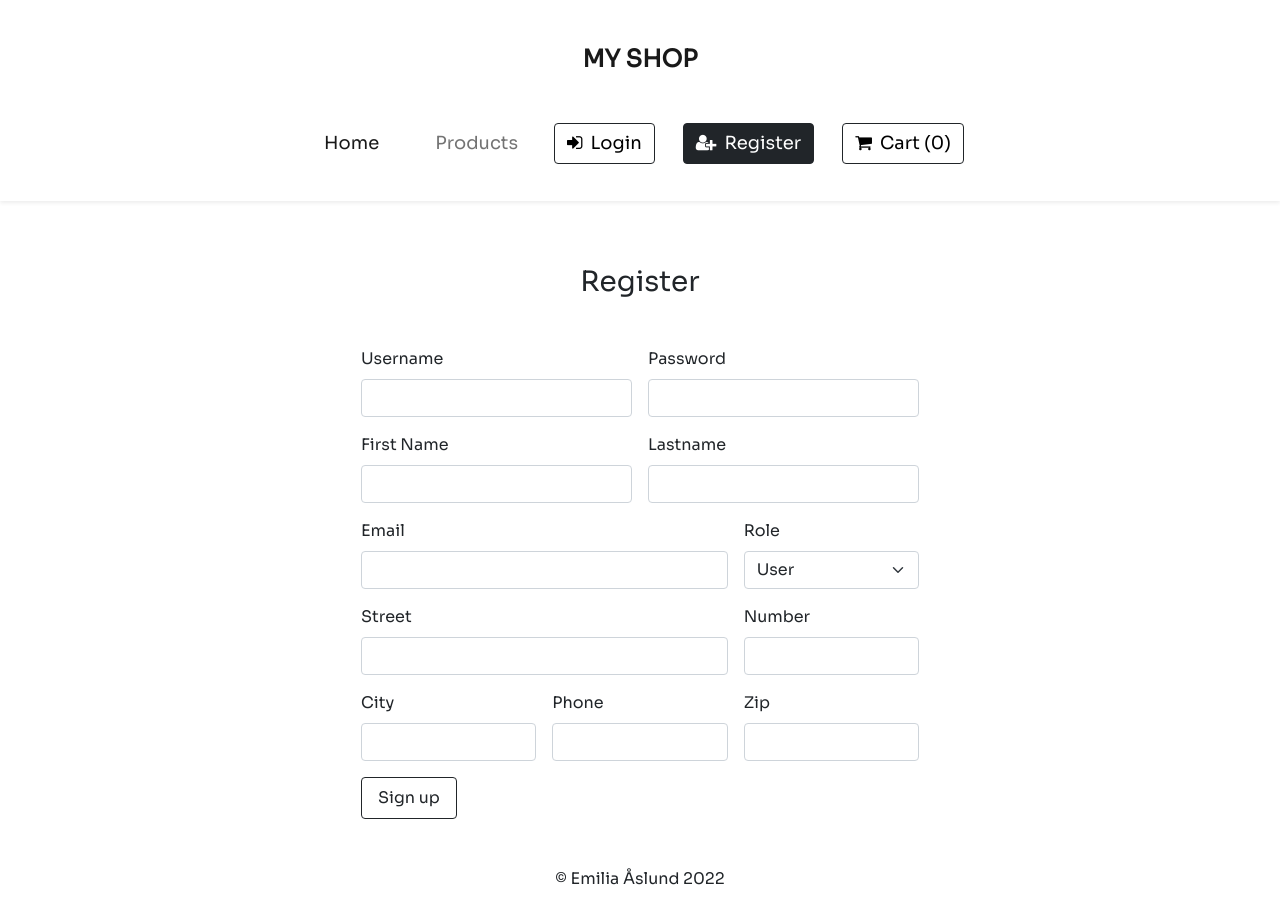
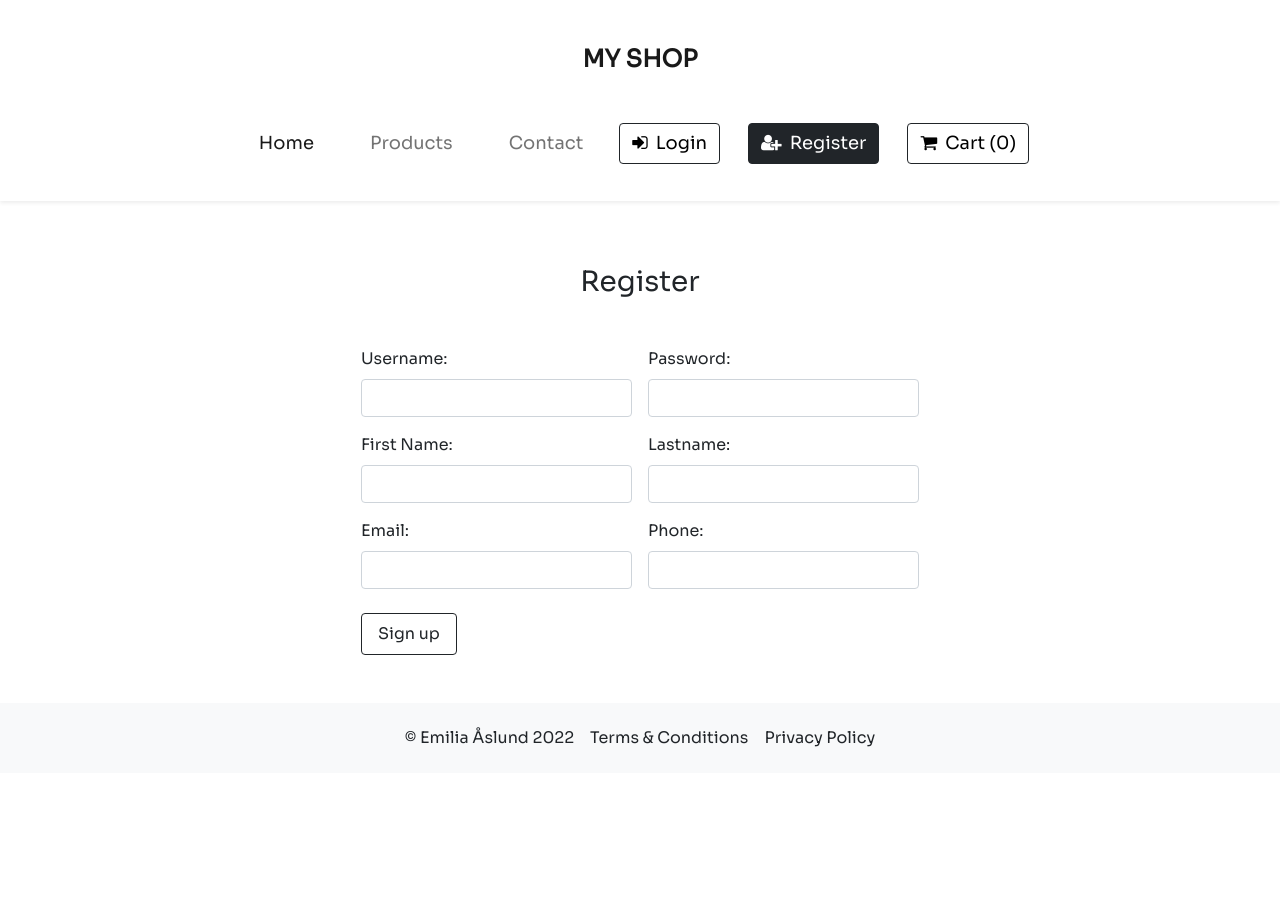
Before and after one commit to emiliaaslund/Beginner-Webshop-With-React, a React (Vite) app: page /register in a window 1280 px wide. Shown: the top 924 px of the page. After the commit the page ends 800 px from the top, so only its background shows below. Built offline with nearby package versions, Linux system fonts and the light colour scheme.

Commit message:
fixed my profilepage and login

```diff
--- a/src/components/Footer.jsx
+++ b/src/components/Footer.jsx
@@ -2,8 +2,10 @@ import React from "react";
 
 function Footer() {
   return (
-    <div className="footer mt-5">
-      <p>© Emilia Åslund 2022 </p>
+    <div className="footer mt-5 bg-light d-flex justify-content-center">
+      <p className="d-flex align-items-center m-2">© Emilia Åslund 2022 </p>
+      <p className="d-flex align-items-center m-2">Terms & Conditions</p>
+      <p className="d-flex align-items-center m-2 ">Privacy Policy </p>
     </div>
   );
 }
--- a/src/components/Navbar.jsx
+++ b/src/components/Navbar.jsx
@@ -36,11 +36,11 @@ function Navbar1() {
                   Products
                 </NavLink>
               </li>
-              {/* <li className="nav-item">
-                <NavLink className="nav-link" to="/contact">
+              <li className="nav-item">
+                <a className="nav-link" to="#">
                   Contact
-                </NavLink>
-              </li> */}
+                </a>
+              </li>
             </ul>
             <div className="buttons">
               <NavLink to="/Login" className="btn btn-outline-dark ms-2">
--- /dev/null
+++ b/src/components/ProfileNavbar.jsx
@@ -0,0 +1,62 @@
+import React from "react";
+import { NavLink } from "react-router-dom";
+
+function ProfileNavbar() {
+  return (
+    <div>
+      <nav className="navbar navbar-expand-lg navbar-light bg-light">
+        <div className="container-fluid">
+          <a className="navbar-brand fw-bold" href="#">
+            My Profile
+          </a>
+          <button
+            className="navbar-toggler"
+            type="button"
+            data-bs-toggle="collapse"
+            data-bs-target="#navbarText"
+            aria-controls="navbarText"
+            aria-expanded="false"
+            aria-label="Toggle navigation"
+          >
+            <span className="navbar-toggler-icon"></span>
+          </button>
+          <div className="collapse navbar-collapse" id="navbarText">
+            <ul className="navbar-nav me-auto mb-2 mb-lg-0">
+              <li className="nav-item">
+                <a
+                  className="nav-link active"
+                  aria-current="page"
+                  href="/profile"
+                >
+                  Home
+                </a>
+              </li>
+              <li className="nav-item">
+                <a className="nav-link" to="#">
+                  My Orders
+                </a>
+              </li>
+              <li className="nav-item">
+                <a className="nav-link" to="#">
+                  My Returns
+                </a>
+              </li>
+              <li className="nav-item">
+                <a className="nav-link" to="#">
+                  My Favorites
+                </a>
+              </li>
+            </ul>
+            <span className="navbar-text">
+              <NavLink to="/Login" className="btn btn-outline-dark">
+                <i className="fa fa-sign-in me-1"></i> Logout
+              </NavLink>
+            </span>
+          </div>
+        </div>
+      </nav>
+    </div>
+  );
+}
+
+export default ProfileNavbar;
--- a/src/pages/Admin.jsx
+++ b/src/pages/Admin.jsx
@@ -13,9 +13,9 @@ function Admin() {
   return (
     <div>
       <AdminNavbar />
-      <h1 className="fs-2 text-dark mt-5">Welcome to the admin page</h1>
+      <h1 className="fs-2 text-dark mt-5 mb-4 ">Welcome to the Admin page! </h1>
       <div className="d-flex justify-content-center">
-        <img src={admin} alt="" height="600px" width="1200px" />
+        <img src={admin} alt="" height="700px" width="1300px" />
       </div>
     </div>
   );
--- a/src/pages/Login.jsx
+++ b/src/pages/Login.jsx
@@ -11,6 +11,8 @@ function Login() {
   const [password, setPassword] = useState("");
 
   const navigate = useNavigate();
+
+  // console.log(authState);
 
   function handleSubmit() {
     axios
@@ -26,8 +28,10 @@ function Login() {
               user: userData.data,
               token: res.data.token,
             });
+
             navigate(userData.data.role === "user" ? "/profile" : "/admin");
           });
+        console.log(auth);
       });
   }
 
@@ -45,7 +49,7 @@ function Login() {
               Username:
             </label>
             <input
-              type=""
+              type="username"
               className="form-control"
               id="username"
               autoComplete="off"
--- a/src/pages/Products.jsx
+++ b/src/pages/Products.jsx
@@ -1,7 +1,5 @@
-import React, { useEffect, useState } from "react";
-import { useRecoilValue } from "recoil";
+import React, { useState } from "react";
 import FetchProducts from "../components/FetchProducts";
-import { productsState } from "../stores/products/products/atom";
 
 function Products() {
   const [posts, setPosts] = useState([]);
--- a/src/pages/ProfilePage.jsx
+++ b/src/pages/ProfilePage.jsx
@@ -2,39 +2,47 @@ import React from "react";
 import { useRecoilValue } from "recoil";
 import { authState } from "../stores/products/auth/atom";
 import { useNavigate } from "react-router-dom";
+import ProfileNavbar from "../components/ProfileNavbar";
 
 function ProfilePage() {
-  //   const { user } = useRecoilValue(authState);
-  //   console.log(user);
+  const { user } = useRecoilValue(authState);
+  console.log(user);
 
-  //   const navigate = useNavigate();
+  const navigate = useNavigate();
 
-  //   function handleLogout() {
-  //     navigate("/login");
-  //   }
+  function handleLogout() {
+    navigate("/login");
+  }
 
   return (
     <div>
-      <div className="container mt-5">
-        <h1 className="fs-3 text-dark mb-5 mt-3">My Profile</h1>
-        <h4 className="fs-4 text-dark mb-5 mt-3">Welcome to the user page</h4>
-        <div className="col-md-6 center">
-          <p>Email: </p>
-          <p>Username: </p>
-          <p>City: </p>
-          <p>Street: </p>
-          <p>Number: </p>
-          <p>Zip-code: </p>
-          <p>Username: </p>
-          <p>Phone: </p>
-          <p>Password:</p>
-          <button
-            type="button"
-            className="btn btn-outline ms-2 px-3 py-2"
-            onClick={handleLogout}
-          >
-            Log out
-          </button>
+      <ProfileNavbar />
+      <div className="container mt-4">
+        <h3 className="fs-2 text-dark mb-5 mt-3">
+          Welcome to my page:
+          <span className="fw-bold"> {user.name.firstname}!</span>
+        </h3>
+        <div className="card col-md-6 center p-4">
+          <h4 className="fs-4 fw-bold mb-4 mt-2">MY DETAILS</h4>
+          <p className="fs-5">
+            <span className="fw-bold">Firstname: </span> {user.name.firstname}
+          </p>
+          <p className="fs-5">
+            <span className="fw-bold">Lastname: </span>
+            {user.name.lastname}
+          </p>
+          <p className="fs-5">
+            <span className="fw-bold">Username:</span> {user.name.firstname}
+          </p>
+
+          <p className="fs-5">
+            <span className="fw-bold">Email: </span>
+            {user.email}
+          </p>
+
+          <p className="fs-5">
+            <span className="fw-bold">Phone:</span> {user.phone}{" "}
+          </p>
         </div>
       </div>
     </div>
--- a/src/pages/Register.jsx
+++ b/src/pages/Register.jsx
@@ -1,192 +1,144 @@
 import React, { useState } from "react";
 import axios from "axios";
 import { useRecoilState } from "recoil";
+import { authState } from "../stores/products/auth/atom";
 import { useNavigate } from "react-router-dom";
-import { authState, userState } from "../stores/products/auth/atom";
 
 function Register() {
   const [auth, setAuth] = useRecoilState(authState);
-  const [user, setUser] = useState({
-    email: "",
-    username: "",
-    password: "",
-    role: "user",
-    firstname: "",
-    lastname: "",
-    city: "",
-    street: "",
-    number: "",
-    zipcode: "",
-    phone: "",
-  });
+  const [username, setUsername] = useState("");
+  const [password, setPassword] = useState("");
+  const [email, setEmail] = useState("");
+  const [firstname, setFirstname] = useState("");
+  const [lastname, setLastname] = useState("");
+  const [city, setCity] = useState("");
+  const [street, setStreet] = useState("");
+  const [number, setNumber] = useState();
+  const [zipcode, setZipcode] = useState("");
+  const [phone, setPhone] = useState("");
   const navigate = useNavigate();
 
-  const handleRegister = (e) => {
-    e.preventDefault();
+  function handleRegister() {
     axios
       .post("https://k4backend.osuka.dev/users", {
-        email: user.email,
-        username: user.username,
-        password: user.password,
+        username: username,
+        password: password,
+        email: email,
+        role: "user",
         name: {
-          firstname: user.firstname,
-          lastname: user.lastname,
+          firstname: firstname,
+          lastname: lastname,
         },
         address: {
-          city: user.city,
-          street: user.street,
-          number: user.number,
-          zipcode: user.zipcode,
+          city: city,
+          street: street,
+          number: number,
+          zipcode: zipcode,
         },
-        phone: user.phone,
+        phone: phone,
       })
-      .then((res) => {
-        axios
-          .post("https://k4backend.osuka.dev/auth/login", {
-            username: res.data.username,
-            password: res.data.password,
-          })
-          .then((res) => {
-            axios
-              .get(`https://k4backend.osuka.dev/users/${res.data.userId}`)
-              .then((userData) => {
-                setAuth({
-                  user: userData.data,
-                  token: res.data.token,
-                });
-              })
-              .catch((err) => console.log(err));
-          });
+      // .then((res) => {
+      //   axios
+      //     .get(`https://k4backend.osuka.dev/users/${res.data.userId}`)
+      //     .then((userData) => {
+      //       setAuth({
+      //         user: userData.data,
+      //         token: res.data.token,
+      //       });
+      //     })
+      .catch((err) => {
+        console.log(err);
+      });
 
-        navigate("/login");
-      });
-  };
+    navigate("/login");
+    console.log(
+      username,
+      password,
+      email,
+      firstname,
+      lastname,
+      "hej vi syns i consolen"
+    );
+  }
+  // FÅR ERROR: Request failed with status code 401
 
   return (
     <div className="container mt-5">
       <div className="col-md-6 center">
         <h1 className="fs-3 text-dark mb-5 mt-3">Register</h1>
-        <form className="row g-3">
+        <form
+          className="row g-3"
+          onSubmit={(e) => {
+            e.preventDefault();
+          }}
+        >
           <div className="col-md-6">
-            <label className="form-label">Username</label>
+            <label className="form-label">Username:</label>
             <input
               type="text"
               className="form-control"
-              onChange={(e) => setUser({ ...user, username: e.target.value })}
+              onChange={(e) => setUsername(e.target.value)}
               required
-              value={user.username}
+              value={username}
             />
           </div>
           <div className="col-md-6">
-            <label className="form-label">Password</label>
+            <label className="form-label">Password:</label>
             <input
               type="password"
               className="form-control"
-              onChange={(e) => setUser({ ...user, password: e.target.value })}
+              onChange={(e) => setPassword(e.target.value)}
               required
-              value={user.password}
+              value={password}
             />
           </div>
           <div className="col-md-6">
-            <label className="form-label">First Name</label>
+            <label className="form-label">First Name:</label>
             <input
               type="text"
               className="form-control"
-              onChange={(e) => setUser({ ...user, firstname: e.target.value })}
+              onChange={(e) => setFirstname(e.target.value)}
               required
-              value={user.firstname}
+              value={firstname}
             />
           </div>
           <div className="col-md-6">
-            <label className="form-label">Lastname</label>
+            <label className="form-label">Lastname:</label>
             <input
               type="text"
               className="form-control"
-              onChange={(e) => setUser({ ...user, lastname: e.target.value })}
+              onChange={(e) => setLastname(e.target.value)}
               required
-              value={user.lastname}
+              value={lastname}
             />
           </div>
-          <div className="col-md-8">
-            <label className="form-label">Email</label>
+          <div className="col-md-6">
+            <label className="form-label">Email:</label>
             <input
               type="email"
               className="form-control"
-              onChange={(e) => setUser({ ...user, email: e.target.value })}
+              onChange={(e) => setEmail(e.target.value)}
               required
-              value={user.email}
+              value={email}
             />
           </div>
-          <div className="col-md-4">
-            <label className="form-label">Role</label>
-            <select
-              defaultValue=""
-              className="form-select"
-              onChange={(e) => setUser({ ...user, role: e.target.value })}
-              required
-              value={user.role}
-            >
-              <option value="" disabled>
-                Choose...
-              </option>
-              <option>User</option>
-            </select>
-          </div>
-          <div className="col-8">
-            <label className="form-label">Street</label>
+
+          <div className="col-md-6">
+            <label className="form-label">Phone:</label>
             <input
               type="text"
               className="form-control"
-              onChange={(e) => setUser({ ...user, street: e.target.value })}
+              onChange={(e) => setPhone(e.target.value)}
               required
-              value={user.street}
+              value={phone}
             />
           </div>
-          <div className="col-md-4">
-            <label className="form-label">Number</label>
-            <input
-              type="text"
-              className="form-control"
-              onChange={(e) => setUser({ ...user, number: e.target.value })}
-              required
-              value={user.number}
-            />
-          </div>
-          <div className="col-md-4">
-            <label className="form-label">City</label>
 
-            <input
-              type="text"
-              className="form-control"
-              onChange={(e) => setUser({ ...user, city: e.target.value })}
-              required
-              value={user.city}
-            />
-          </div>
-          <div className="col-md-4">
-            <label className="form-label">Phone</label>
-            <input
-              type="text"
-              className="form-control"
-              onChange={(e) => setUser({ ...user, phone: e.target.value })}
-              required
-              value={user.phone}
-            />
-          </div>
-          <div className="col-md-4">
-            <label className="form-label">Zip</label>
-            <input
-              type="text"
-              className="form-control"
-              onChange={(e) => setUser({ ...user, zipcode: e.target.value })}
-              value={user.zipcode}
-            />
-          </div>
-          <div className="col-12 mt-3">
+          <div className="col-12 mt-4">
             <button
-              type="submit"
+              type="button"
               className="btn btn-outline-dark px-3 py-2"
-              onClick={() => [handleRegister(e)]}
+              onClick={() => [handleRegister()]}
             >
               Sign up
             </button>
```
